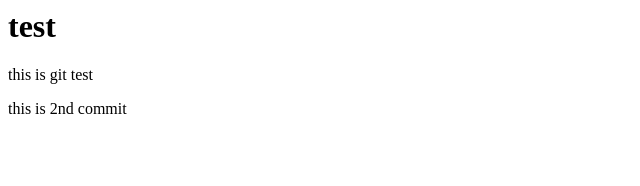
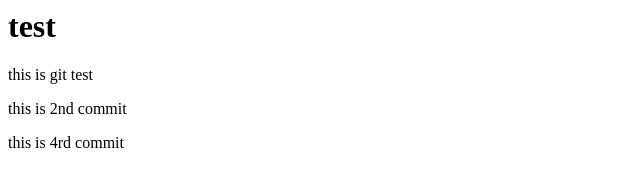
Before and after one commit to as060875/gittest, a plain HTML site: page index.html in a window 1280 px wide. Shown: the whole page, without its empty margins (0-640 px from the left). Drawn offline with Linux system fonts and the light colour scheme.

Commit message:
4th Commit

```diff
--- a/index.html
+++ b/index.html
@@ -3,5 +3,6 @@
         <h1>test</h1>
         <p>this is git test</p>
         <p>this is 2nd commit</p>
+        <p>this is 4rd commit</p>
     </body>
 </html>
```
